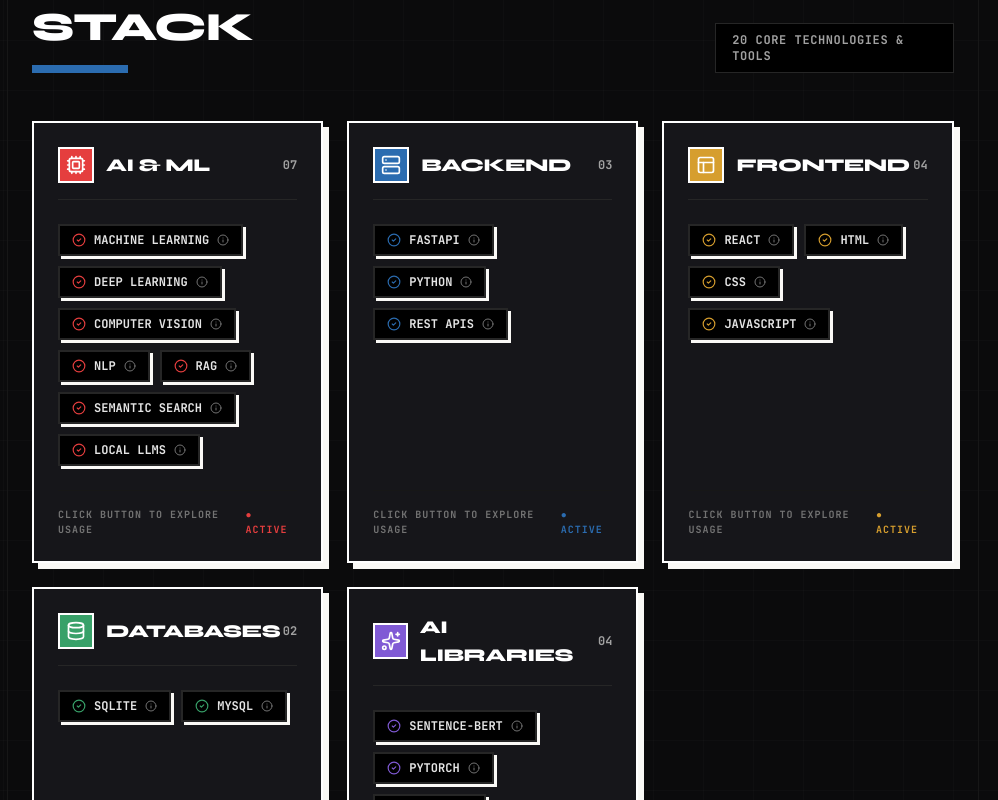
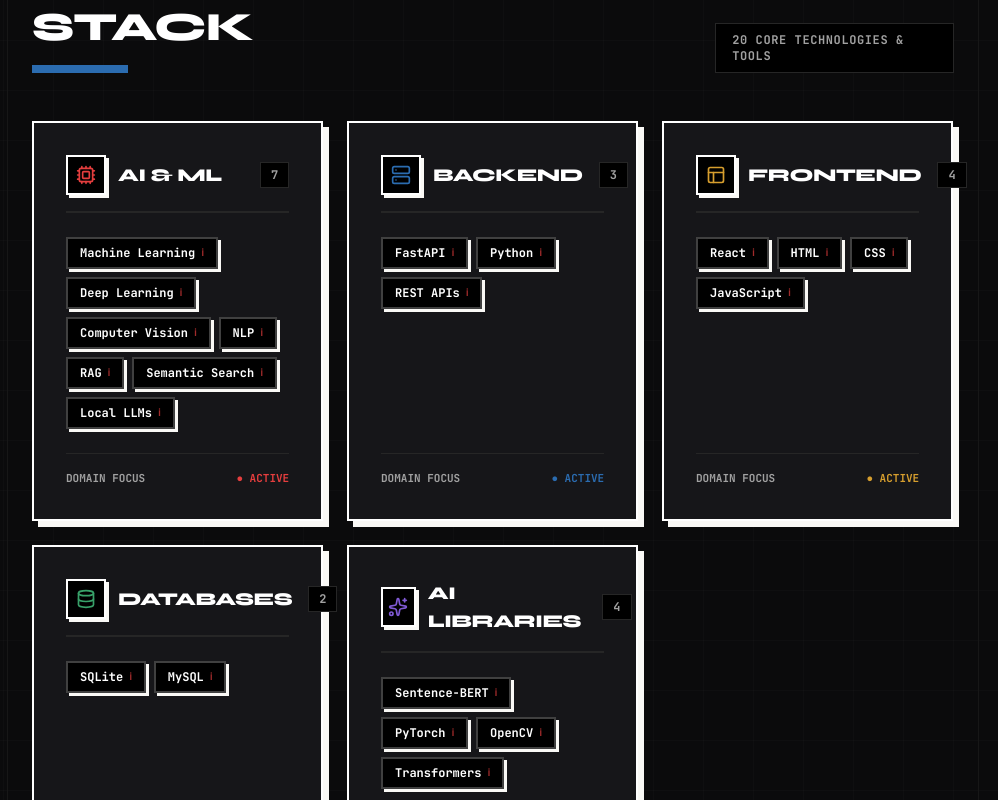
Before and after one commit to Yanshu04/portfolio, a React (Vite) app: page / in a window 1280 px wide. Shown: the part 5260-6060 px from the top of the page, without its empty margins (147-1145 px from the left). Built offline with nearby package versions, Linux system fonts and the light colour scheme.

Commit message:
Fix TechStack modal card clipping behind pinned footer

```diff
--- a/src/components/TechStack.tsx
+++ b/src/components/TechStack.tsx
@@ -1,11 +1,24 @@
-import React, { useState, useMemo } from "react";
+import React, { useState, useMemo, useEffect } from "react";
+import { createPortal } from "react-dom";
 import { motion, AnimatePresence } from "motion/react";
-import { Cpu, Server, Layout, Database, Sparkles, Layers, CheckCircle2, X, ExternalLink, Info } from "lucide-react";
+import { Cpu, Server, Layout, Database, Sparkles, Layers, X, ExternalLink } from "lucide-react";
 import { TECH_STACK_GROUPS, TECH_USAGE_DETAILS } from "../data";
 import FadeInSection, { staggerChildVariants } from "./FadeInSection";
 
 export default function TechStack() {
   const [selectedTech, setSelectedTech] = useState<string | null>(null);
+
+  // Lock body scroll when modal is open
+  useEffect(() => {
+    if (selectedTech) {
+      document.body.style.overflow = "hidden";
+    } else {
+      document.body.style.overflow = "";
+    }
+    return () => {
+      document.body.style.overflow = "";
+    };
+  }, [selectedTech]);
 
   // Category Icon Resolver
   const getCategoryIcon = (id: string) => {
@@ -46,7 +59,7 @@ export default function TechStack() {
           </div>
 
           <div className="text-xs font-mono font-bold uppercase tracking-wider text-neutral-400 light:text-neutral-600 bg-black light:bg-[#f5f2eb] px-4 py-2 border border-neutral-800 light:border-neutral-300 w-fit">
-            <span>{totalItemsCount} CORE TECHNOLOGIES & TOOLS</span>
+            <span>{totalItemsCount} CORE TECHNOLOGIES &amp; TOOLS</span>
           </div>
         </div>
       </FadeInSection>
@@ -58,15 +71,18 @@ export default function TechStack() {
             <motion.div
               key={group.id}
               variants={staggerChildVariants}
-              className="bg-[#16161A] light:bg-[#fbfbf9] border-2 border-white light:border-black p-6 shadow-bauhaus flex flex-col justify-between"
+              whileHover={{ y: -4 }}
+              transition={{ type: "spring", stiffness: 180, damping: 24 }}
+              style={{ willChange: "transform, opacity" }}
+              className="bg-[#161619] light:bg-[#fbfbf9] border-2 border-white light:border-black p-6 sm:p-8 flex flex-col justify-between h-full shadow-bauhaus group select-none"
             >
               <div>
-                {/* Card Category Header */}
-                <div className="flex items-center justify-between pb-4 mb-4 border-b border-neutral-800 light:border-neutral-200">
+                {/* Group Header */}
+                <div className="flex items-center justify-between gap-4 pb-4 mb-6 border-b-2 border-neutral-800 light:border-neutral-200">
                   <div className="flex items-center gap-3">
                     <div
-                      className="w-9 h-9 border-2 border-white light:border-black flex items-center justify-center text-white light:text-black font-black"
-                      style={{ backgroundColor: group.accent }}
+                      className="w-10 h-10 bg-black light:bg-[#f5f2eb] border-2 border-white light:border-black flex items-center justify-center text-white light:text-black shadow-bauhaus-sm"
+                      style={{ color: group.accent }}
                     >
                       {getCategoryIcon(group.id)}
                     </div>
@@ -74,34 +90,44 @@ export default function TechStack() {
                       {group.title}
                     </h3>
                   </div>
-
-                  <span className="font-mono text-xs font-black text-neutral-400 light:text-neutral-500">
-                    0{group.items.length}
+                  <span className="font-mono text-xs font-bold text-neutral-400 light:text-neutral-600 bg-black light:bg-[#f5f2eb] px-2.5 py-1 border border-neutral-800 light:border-neutral-300">
+                    {group.items.length}
                   </span>
                 </div>
 
-                {/* List of Technology Buttons (Clickable for Usage Modal) */}
-                <div className="flex flex-wrap gap-2.5 pt-2">
-                  {group.items.map((tech) => (
+                {/* Interactive Tech Items List */}
+                <div className="flex flex-wrap gap-2 mb-6">
+                  {group.items.map((tech) => {
+                    const isClickable = Boolean(TECH_USAGE_DETAILS[tech]);
+                    return (
                       <motion.button
                         key={tech}
-                      onClick={() => setSelectedTech(tech)}
-                      whileHover={{ scale: 1.06, y: -2 }}
-                      whileTap={{ scale: 0.94 }}
-                      title={`Click to view where ${tech} is used in projects`}
-                      className="flex items-center gap-2 px-3 py-1.5 bg-black light:bg-[#f5f2eb] border-2 border-neutral-800 light:border-black hover:border-white light:hover:border-black text-xs font-mono font-bold uppercase text-neutral-200 light:text-neutral-900 cursor-pointer transition-all shadow-bauhaus-sm group"
+                        whileHover={isClickable ? { scale: 1.05, y: -2 } : undefined}
+                        whileTap={isClickable ? { scale: 0.95 } : undefined}
+                        onClick={() => {
+                          if (isClickable) {
+                            setSelectedTech(tech);
+                          }
+                        }}
+                        className={`px-3 py-1.5 font-mono text-xs font-bold border-2 transition-all flex items-center gap-1.5 ${
+                          isClickable
+                            ? "bg-black light:bg-white text-white light:text-black border-neutral-700 light:border-black hover:border-[#E53E3E] hover:text-[#E53E3E] light:hover:text-[#2B6CB0] cursor-pointer shadow-bauhaus-sm"
+                            : "bg-neutral-900 light:bg-[#f5f2eb] text-neutral-400 light:text-neutral-700 border-neutral-800 light:border-neutral-300 cursor-default"
+                        }`}
                       >
-                      <CheckCircle2 className="w-3.5 h-3.5 group-hover:scale-110 transition-transform" style={{ color: group.accent }} />
                         <span>{tech}</span>
-                      <Info className="w-3 h-3 text-neutral-500 group-hover:text-white light:group-hover:text-black transition-colors" />
+                        {isClickable && (
+                          <span className="text-[10px] opacity-70 text-[#E53E3E] light:text-[#2B6CB0] font-mono">ℹ</span>
+                        )}
                       </motion.button>
-                  ))}
+                    );
+                  })}
                 </div>
               </div>
 
-              {/* Footer Tag */}
-              <div className="mt-6 pt-4 border-t border-neutral-900 light:border-neutral-200 flex items-center justify-between text-[10px] font-mono uppercase tracking-widest text-neutral-500 font-bold">
-                <span>CLICK BUTTON TO EXPLORE USAGE</span>
+              {/* Status Footer */}
+              <div className="pt-4 border-t border-neutral-800 light:border-neutral-200 flex items-center justify-between text-[11px] font-mono font-bold text-neutral-400 light:text-neutral-600 uppercase">
+                <span>Domain Focus</span>
                 <span style={{ color: group.accent }}>● ACTIVE</span>
               </div>
             </motion.div>
@@ -109,24 +135,25 @@ export default function TechStack() {
         </div>
       </FadeInSection>
 
-      {/* Interactive Technology Usage Modal */}
+      {/* Interactive Technology Usage Modal mounted directly under document.body via Portal */}
+      {typeof document !== "undefined" && createPortal(
         <AnimatePresence>
           {selectedTech && activeDetail && (
             <div
               onClick={() => setSelectedTech(null)}
-            className="fixed inset-0 z-50 flex items-center justify-center p-4 sm:p-6 md:p-10 bg-black/80 backdrop-blur-sm"
+              className="fixed inset-0 z-[99999] flex items-center justify-center p-4 sm:p-6 md:p-10 bg-black/85 backdrop-blur-md overflow-y-auto"
             >
               <motion.div
                 onClick={(e) => e.stopPropagation()}
-              initial={{ opacity: 0, scale: 0.9, y: 20 }}
+                initial={{ opacity: 0, scale: 0.92, y: 20 }}
                 animate={{ opacity: 1, scale: 1, y: 0 }}
-              exit={{ opacity: 0, scale: 0.9, y: 20 }}
+                exit={{ opacity: 0, scale: 0.92, y: 20 }}
                 transition={{ duration: 0.25, ease: [0.16, 1, 0.3, 1] }}
-              className="bg-[#121216] light:bg-[#FAF9F6] border-4 border-white light:border-black max-w-2xl w-full max-h-[85vh] flex flex-col shadow-bauhaus relative overflow-hidden"
+                className="bg-[#121216] light:bg-[#FAF9F6] border-4 border-white light:border-black max-w-2xl w-full max-h-[85vh] flex flex-col shadow-bauhaus relative overflow-hidden my-auto"
               >
                 {/* Modal Fixed Header */}
                 <div className="p-6 sm:p-8 pb-4 border-b-2 border-neutral-800 light:border-neutral-300 flex items-center justify-between bg-[#121216] light:bg-[#FAF9F6] shrink-0">
-                <div className="flex items-center gap-3 pr-12">
+                  <div className="flex flex-wrap items-center gap-3 pr-4">
                     <span
                       className="px-3 py-1 text-xs font-mono font-black uppercase text-white light:text-black border-2 border-white light:border-black shadow-bauhaus-sm whitespace-nowrap"
                       style={{ backgroundColor: activeDetail.accent }}
@@ -148,39 +175,39 @@ export default function TechStack() {
                   </button>
                 </div>
 
-              {/* Modal Scrollable Body Content */}
-              <div className="p-6 sm:p-8 overflow-y-auto flex-1 space-y-6">
+                {/* Modal Scrollable Body Content with generous bottom padding so cards are never clipped */}
+                <div className="p-6 sm:p-8 pb-16 overflow-y-auto flex-1 space-y-8">
                   {/* Section 1: Where We Use This Technology */}
                   <div>
-                  <span className="font-mono text-xs uppercase tracking-widest text-[#E53E3E] light:text-[#2B6CB0] font-black block mb-2">
+                    <span className="font-mono text-xs uppercase tracking-widest text-[#E53E3E] light:text-[#2B6CB0] font-black block mb-3">
                       [WHERE THIS TECHNOLOGY IS USED]
                     </span>
-                  <p className="text-base sm:text-lg text-neutral-300 light:text-neutral-800 font-sans leading-relaxed bg-black/60 light:bg-[#f5f2eb] p-4 border-l-4 border-[#E53E3E] font-medium">
+                    <p className="text-base sm:text-lg text-neutral-300 light:text-neutral-800 font-sans leading-relaxed bg-black/60 light:bg-[#f5f2eb] p-5 border-l-4 border-[#E53E3E] font-medium">
                       {activeDetail.whereUsed}
                     </p>
                   </div>
 
                   {/* Section 2: Projects Built With This Technology */}
-                <div>
+                  <div className="pt-4 border-t border-neutral-800/80 light:border-neutral-200">
                     <span className="font-mono text-xs uppercase tracking-widest text-[#D69E2E] light:text-[#2B6CB0] font-black block mb-4">
                       [PROJECTS BUILT WITH {activeDetail.name.toUpperCase()}] ({activeDetail.projects.length})
                     </span>
 
-                  <div className="grid grid-cols-1 sm:grid-cols-2 gap-4">
+                    <div className="grid grid-cols-1 sm:grid-cols-2 gap-4 pb-8">
                       {activeDetail.projects.map((proj) => (
                         <div
                           key={proj.id}
-                        className="bg-black light:bg-white border-2 border-neutral-800 light:border-black p-4 flex flex-col justify-between shadow-bauhaus-sm group"
+                          className="bg-black light:bg-white border-2 border-neutral-800 light:border-black p-5 flex flex-col justify-between shadow-bauhaus-sm group min-h-[160px]"
                         >
                           <div>
-                          <h4 className="font-title text-base font-black uppercase text-white light:text-black mb-2 group-hover:text-[#E53E3E] transition-colors">
+                            <h4 className="font-title text-base font-black uppercase text-white light:text-black mb-3 group-hover:text-[#E53E3E] transition-colors leading-snug">
                               {proj.title}
                             </h4>
-                          <div className="flex flex-wrap gap-1.5 mb-4">
+                            <div className="flex flex-wrap gap-1.5 mb-5">
                               {proj.tags.map((tag) => (
                                 <span
                                   key={tag}
-                                className="px-2 py-0.5 bg-neutral-900 light:bg-[#f5f2eb] text-[10px] font-mono uppercase font-bold text-neutral-400 light:text-neutral-700"
+                                  className="px-2 py-0.5 bg-neutral-900 light:bg-[#f5f2eb] text-[10px] font-mono uppercase font-bold text-neutral-400 light:text-neutral-700 border border-neutral-800 light:border-neutral-300"
                                 >
                                   {tag}
                                 </span>
@@ -191,7 +218,7 @@ export default function TechStack() {
                           <a
                             href="#work"
                             onClick={() => setSelectedTech(null)}
-                          className="inline-flex items-center gap-1.5 font-mono text-xs font-black uppercase text-[#E53E3E] light:text-[#2B6CB0] hover:underline pt-2 border-t border-neutral-900 light:border-neutral-200"
+                            className="inline-flex items-center gap-1.5 font-mono text-xs font-black uppercase text-[#E53E3E] light:text-[#2B6CB0] hover:underline pt-3 border-t border-neutral-900 light:border-neutral-200 mt-auto"
                           >
                             <span>Explore Project</span>
                             <ExternalLink className="w-3.5 h-3.5" />
@@ -203,7 +230,7 @@ export default function TechStack() {
                 </div>
 
                 {/* Modal Always-Visible Pinned Footer */}
-              <div className="p-4 sm:px-8 border-t-2 border-neutral-800 light:border-neutral-300 bg-[#16161C] light:bg-[#f5f2eb] flex items-center justify-between shrink-0">
+                <div className="p-4 sm:px-8 border-t-2 border-neutral-800 light:border-neutral-300 bg-[#16161C] light:bg-[#f5f2eb] flex items-center justify-between shrink-0 z-10">
                   <span className="font-mono text-[10px] sm:text-xs uppercase text-neutral-400 light:text-neutral-600 font-bold">
                     TECHNOLOGY PROFILE
                   </span>
@@ -217,7 +244,9 @@ export default function TechStack() {
               </motion.div>
             </div>
           )}
-      </AnimatePresence>
+        </AnimatePresence>,
+        document.body
+      )}
     </section>
   );
 }
```
Lines whose indentation alone changed are shown as unchanged.
